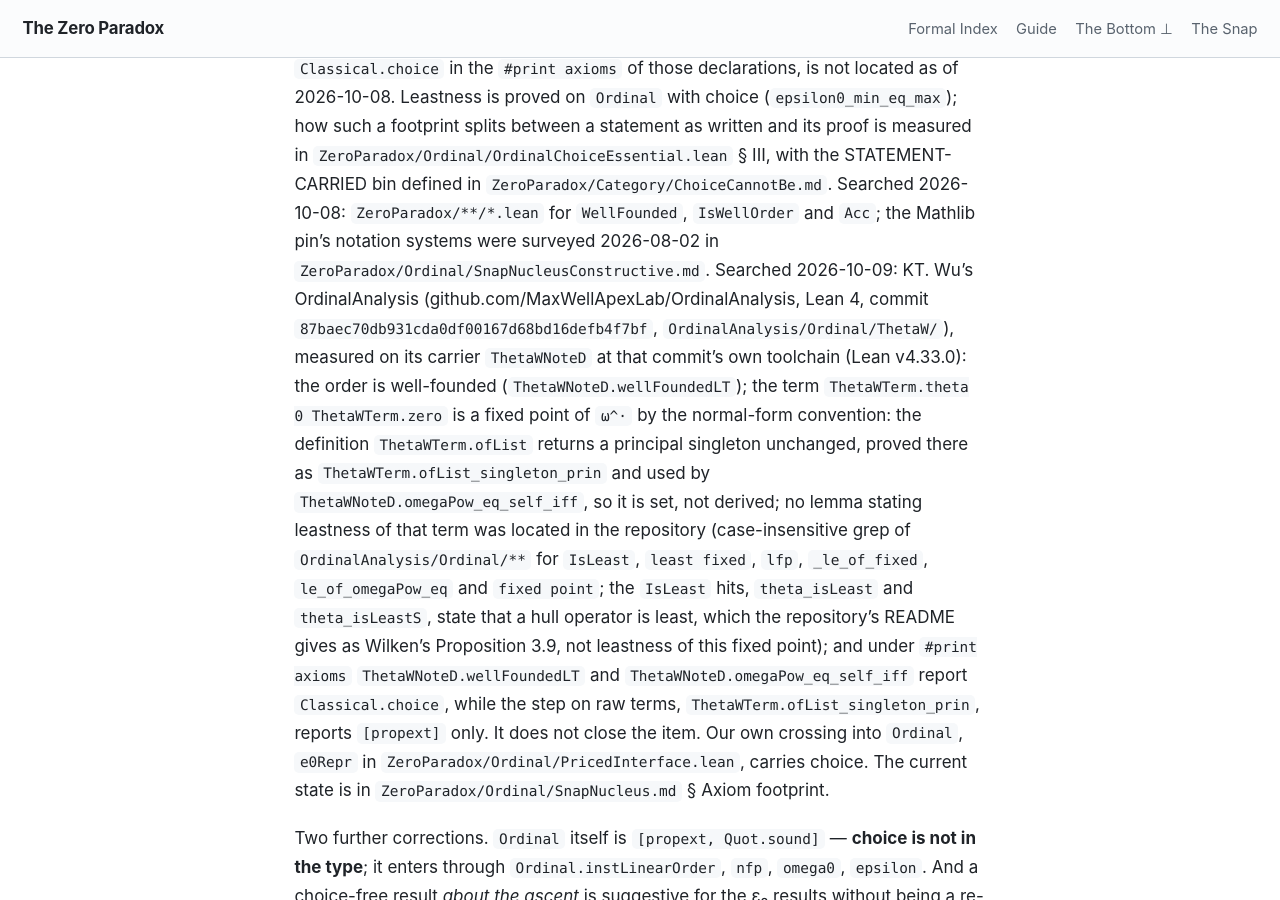
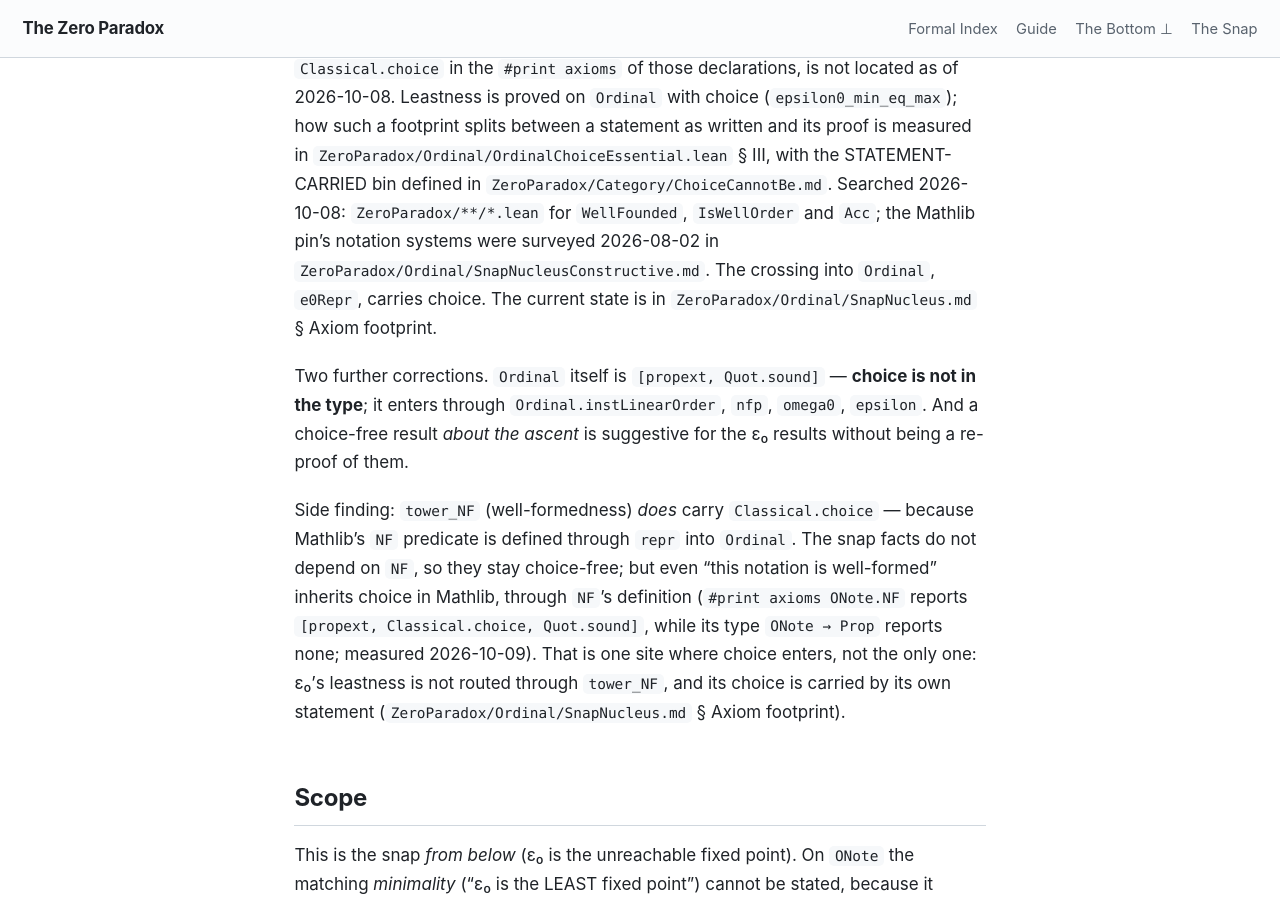
Before and after one commit to timbrigham/ZeroParadox, a Jekyll site: the page built from ZeroParadox/Ordinal/ConstructiveOrdinals.md, in a window 1280 px wide and 900 px high, scrolled down 1928 px. Built offline with Jekyll 4.4.1, drawn with Linux system fonts in a browser that asks for light colours; our own code applies the rules of GitHub Pages for plain Markdown files.

Commit message:
ZP-N open item: hold the OrdinalAnalysis citation pending a full source pass
Restores ZeroParadox/Ordinal/ConstructiveOrdinals.md to its bytes at 6aa5bfc. The added
OrdinalAnalysis survey sentence went through three gate rounds and each round's fix
exposed a further misreading traced to the 2026-10-09 probe note (an overstated
footprint summary, an unopened Hull.lean, a scratch rfl). Tim ruled 2026-10-16: hold,
then evaluate the source fully; the sentence returns only from a measured note.
The copy-editor brief change (computed reader suffix) stays.

Co-Authored-By: Claude Opus 5.5 (1M context) <noreply@anthropic.com>
Claude-Session: https://claude.ai/code/session_01DYrKY8CR8AeESMvjGVQtzA

```diff
--- a/ZeroParadox/Ordinal/ConstructiveOrdinals.md
+++ b/ZeroParadox/Ordinal/ConstructiveOrdinals.md
@@ -55,23 +55,8 @@ those declarations, is not located as of 2026-10-08. Leastness is proved on `Ord
 measured in `ZeroParadox/Ordinal/OrdinalChoiceEssential.lean` § III, with the STATEMENT-CARRIED bin
 defined in `ZeroParadox/Category/ChoiceCannotBe.md`. Searched
 2026-10-08: `ZeroParadox/**/*.lean` for `WellFounded`, `IsWellOrder` and `Acc`; the Mathlib pin's
-notation systems were surveyed 2026-08-02 in `ZeroParadox/Ordinal/SnapNucleusConstructive.md`.
-Searched 2026-10-09: KT. Wu's OrdinalAnalysis (github.com/MaxWellApexLab/OrdinalAnalysis, Lean 4,
-commit `87baec70db931cda0df00167d68bd16defb4f7bf`, `OrdinalAnalysis/Ordinal/ThetaW/`), measured on
-its carrier `ThetaWNoteD` at that commit's own toolchain (Lean v4.33.0): the order is well-founded
-(`ThetaWNoteD.wellFoundedLT`); the term `ThetaWTerm.theta 0 ThetaWTerm.zero` is a fixed point of
-`ω^·` by the normal-form convention: the definition `ThetaWTerm.ofList` returns a principal
-singleton unchanged, proved there as `ThetaWTerm.ofList_singleton_prin` and used by
-`ThetaWNoteD.omegaPow_eq_self_iff`, so it is set, not derived; no lemma stating leastness of that
-term was located in the repository (case-insensitive grep of `OrdinalAnalysis/Ordinal/**` for
-`IsLeast`, `least fixed`, `lfp`, `_le_of_fixed`, `le_of_omegaPow_eq` and `fixed point`; the
-`IsLeast` hits, `theta_isLeast` and `theta_isLeastS`, state that a hull operator is least, which
-the repository's README gives as Wilken's Proposition 3.9, not leastness of this fixed point); and
-under `#print axioms` `ThetaWNoteD.wellFoundedLT` and `ThetaWNoteD.omegaPow_eq_self_iff` report
-`Classical.choice`, while the step on raw terms, `ThetaWTerm.ofList_singleton_prin`, reports
-`[propext]` only.
-It does not close the item. Our own
-crossing into `Ordinal`, `e0Repr` in `ZeroParadox/Ordinal/PricedInterface.lean`, carries choice. The current state is in `ZeroParadox/Ordinal/SnapNucleus.md` § Axiom footprint.
+notation systems were surveyed 2026-08-02 in `ZeroParadox/Ordinal/SnapNucleusConstructive.md`. The
+crossing into `Ordinal`, `e0Repr`, carries choice. The current state is in `ZeroParadox/Ordinal/SnapNucleus.md` § Axiom footprint.
 
 Two further corrections. `Ordinal` itself is `[propext, Quot.sound]` — **choice is not in the
 type**; it enters through `Ordinal.instLinearOrder`, `nfp`, `omega0`, `epsilon`. And a choice-free result *about the ascent* is
```
